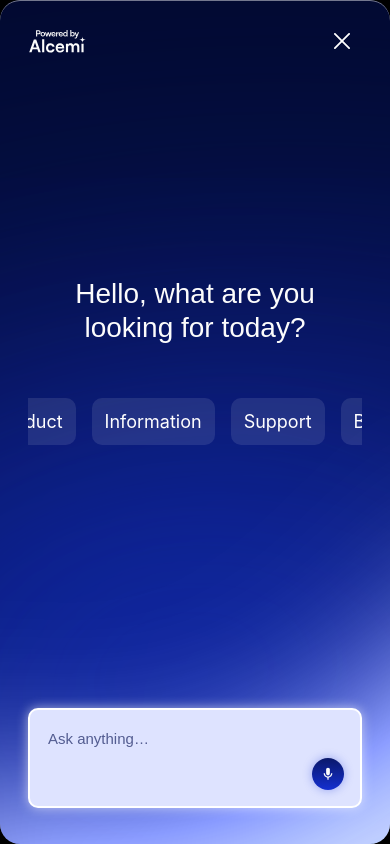
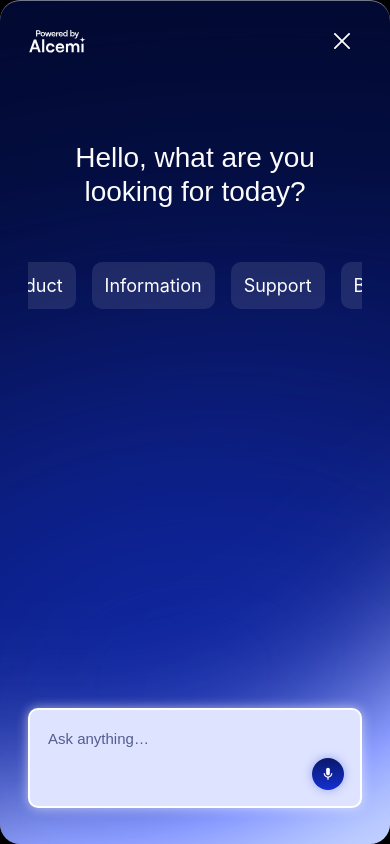
Before and after one commit to Arsenas/alcemi-ai-uzduotis, a React (Vite) app in the folder frontend/: page / in a window 390 px wide. Both pictures are taken after a click on the button "AI powered search". Built offline with nearby package versions, Linux system fonts and the light colour scheme; a web font is replaced by a local one.

Commit message:
mobile klaviaturos nuslinkimo test

```diff
--- a/frontend/src/App.tsx
+++ b/frontend/src/App.tsx
@@ -139,6 +139,12 @@ export default function App() {
                     submit();
                   }
                 }}
+                onFocus={() => {
+                  document.body.classList.add("kb-open");
+                }}
+                onBlur={() => {
+                  document.body.classList.remove("kb-open");
+                }}
                 aria-label="Message"
               />
               {/* MIC – neaktyvus, ne submit */}
--- a/frontend/src/styles/modal.css
+++ b/frontend/src/styles/modal.css
@@ -502,22 +502,22 @@
     padding-bottom: 0;
   }
 
-  /* NAV — Fixed 334×38, center; kairė dešinė po 28px */
-  /* NAV – vienodi top/side tarpai (kaip Figma) */
+  /* NAV */
   .modal-head {
     width: 100%;
     margin: 0;
     height: auto;
-    padding: 16px var(--gutter); /* buvo 5px 5px */
+    padding: 16px var(--gutter);
     display: flex;
     align-items: center;
     justify-content: space-between;
   }
-  /* CONTENT stulpas — centre, 334px, yra scroll konteineris */
+
+  /* CONTENT stulpas — scroll konteineris */
   .modal-col {
     width: 334px;
     max-width: 334px;
-    margin: 200px auto 0;
+    margin: clamp(72px, 24vh, 200px) auto 0;
     gap: 48px;
     align-items: stretch;
     flex: 1 1 auto;
@@ -526,13 +526,25 @@
     padding: 0;
   }
 
+  /* Kai atsidaro klaviatūra (kūrėme body.kb-open klasę) – pakelti dar labiau */
+  body.kb-open .modal-col {
+    margin-top: clamp(16px, 10svh, 120px);
+  }
+
+  /* Kai fokusas tekstlauke — dar labiau sumažinam viršutinį tarpą (jei palaikomas :has) */
+  @supports (selector(:has(*))) {
+    .modal-card:has(.input-field:focus) .modal-col {
+      margin-top: 64px;
+    }
+  }
+
   /* H1 */
   .modal-title {
     width: 286px;
     margin: 0 auto;
     text-align: center;
     font-size: 28px;
-    line-height: 1.2; /* 120% */
+    line-height: 1.2;
   }
 
   /* Body grupė */
@@ -543,13 +555,11 @@
     display: flex;
     flex-direction: column;
     gap: 20px;
-    /* šoniniai latakai visam body */
     padding: 0 var(--gutter) calc(20px + env(safe-area-inset-bottom, 0) + 96px);
   }
 
-  /* CHIP juosta (334 plote), horizontalus scroll */
+  /* CHIP juosta — horizontalus scroll */
   .suggestions {
-    /* ištraukiam iki kortelės kraštų, bet paliekam vidinius latakus */
     margin-left: calc(-1 * var(--gutter));
     margin-right: calc(-1 * var(--gutter));
     padding-left: var(--gutter);
@@ -559,7 +569,7 @@
 
     display: flex !important;
     flex-wrap: nowrap;
-    justify-content: flex-start; /* ne center, kad elgtųsi normaliai */
+    justify-content: flex-start;
     align-items: center;
     gap: 16px;
 
@@ -580,12 +590,11 @@
     touch-action: pan-x;
   }
 
-  /* drag metu indikatorius (neprivaloma, tik UX) */
   .suggestions.is-dragging {
     cursor: grabbing;
   }
 
-  /* Sticky dokas apačioje — latakai po 28px */
+  /* Sticky dokas apačioje */
   .input-dock {
     position: fixed;
     left: 0;
@@ -622,7 +631,7 @@
     overflow: hidden;
   }
 
-  /* Tekstarea – mobile riba = 136px (match su JS MAX_H) */
+  /* Tekstarea – mobile riba = 136px */
   .input-field {
     min-height: 64px;
     max-height: 136px;
@@ -634,16 +643,17 @@
 
   /* Mic */
   .input-action {
-    margin-left: 0px;
+    margin-left: 0;
   }
-  /* Mobile: išjungiame fade maskes (desktop’e paliekam) */
+
+  /* Mobile: išjungiame fade maskes */
   .input-wrap::before,
   .input-wrap::after {
     display: none !important;
     content: none !important;
   }
 
-  /* Mobile: slepiam footerį, desktop’e rodom */
+  /* Mobile: slepiam footerį */
   .modal-footer {
     display: none !important;
   }
```
